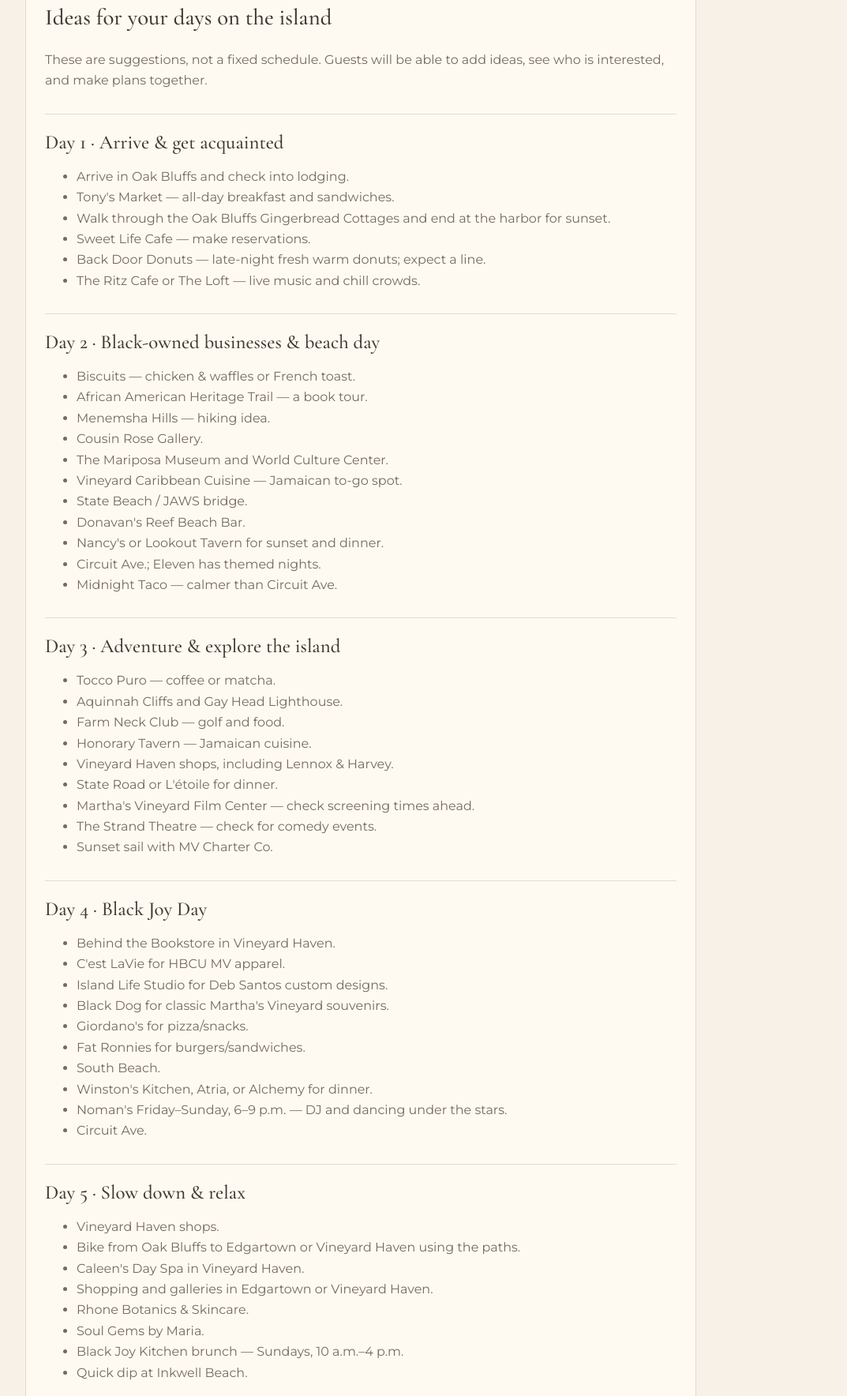
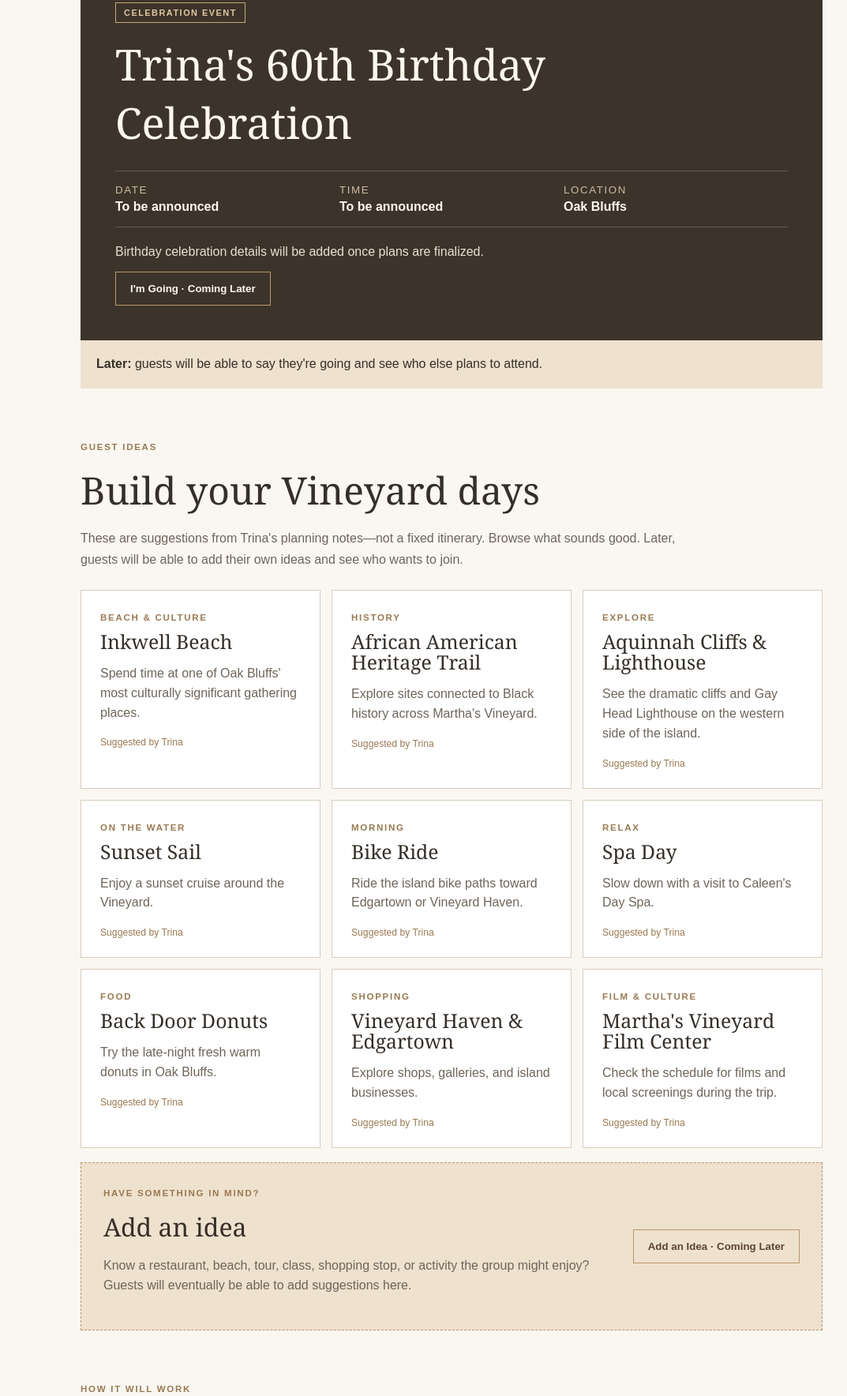
Before and after one commit to minkabean/vacaybuilder, a plain HTML site: page plans.html in a window 1280 px wide. Shown: the part 707-2475 px from the top of the page at 79% size, without its empty margins (68-1141 px from the left). Drawn offline with nearby package versions, Linux system fonts and the light colour scheme.

Commit message:
Add files via upload

```diff
--- a/plans.html
+++ b/plans.html
@@ -5,6 +5,19 @@
 <meta name="viewport" content="width=device-width,initial-scale=1">
 <title>Celebration Plans & Guest Ideas | Trina's Celebration</title>
 <link rel="stylesheet" href="styles.css">
+<style>
+:root{--ink:#352f28;--muted:#6e655a;--gold:#9b7950;--cream:#f7f1e8;--tan:#eee1ce;--line:#d9ccbb}
+*{box-sizing:border-box}body{margin:0;background:#faf7f2;color:var(--ink);font-family:Arial,sans-serif}.container{width:min(1080px,calc(100% - 36px));margin:auto}
+.site-header{border-bottom:1px solid var(--line);background:#faf7f2}.nav{display:flex;justify-content:space-between;gap:20px;align-items:center;padding:18px 0}.brand{color:var(--ink);text-decoration:none;font-family:Georgia,serif;font-size:1.25rem}.nav-links{display:flex;gap:16px;flex-wrap:wrap}.nav-links a{color:var(--ink);text-decoration:none;font-size:.88rem}
+.page-hero{padding:70px 0 48px}.eyebrow,.section-tag,.ideas small,.meetup small{color:var(--gold);font-size:.72rem;font-weight:700;letter-spacing:.15em;text-transform:uppercase}.page-hero h1,.plans-section h2,.official-event h3,.ideas h3,.add-idea h3,.meetup h3{font-family:Georgia,serif;font-weight:400}.page-hero h1{font-size:clamp(3rem,8vw,5.5rem);line-height:.95;margin:12px 0 18px}.lead{max-width:780px;font-size:1.15rem;line-height:1.65;color:var(--muted)}
+.plans-section{max-width:940px;margin:0 auto 64px}.plans-section>h2{font-size:clamp(2rem,5vw,3rem);margin:6px 0 10px}.intro-copy{max-width:760px;color:var(--muted);line-height:1.65;margin-bottom:25px}
+.official-event{padding:clamp(26px,5vw,44px);background:#3c342b;color:#fff8ee}.badge{display:inline-block;padding:6px 10px;border:1px solid #c5a779;color:#e2c89f;font-size:.68rem;font-weight:bold;letter-spacing:.14em;text-transform:uppercase}.official-event h3{font-size:clamp(2rem,6vw,3.4rem);margin:15px 0 24px}.event-details{display:grid;grid-template-columns:repeat(3,1fr);border-block:1px solid #ffffff30;margin-bottom:22px}.event-details div{display:grid;gap:5px;padding:16px 10px 16px 0}.event-details small{color:#cdbb9f;text-transform:uppercase;letter-spacing:.12em}.official-event p{color:#e9dfd1}.official-event button,.add-idea button{padding:13px 18px;background:transparent;border:1px solid #b99768;color:inherit;font-weight:bold}.future-note{margin:0;padding:18px 20px;background:var(--tan);line-height:1.55}
+.ideas{display:grid;grid-template-columns:repeat(3,1fr);gap:14px}.ideas article{padding:24px;background:#fff;border:1px solid var(--line)}.ideas h3{font-size:1.55rem;line-height:1.05;margin:9px 0 10px}.ideas p{color:var(--muted);line-height:1.55}.ideas em{display:block;margin-top:18px;color:var(--gold);font-size:.76rem;font-style:normal}
+.add-idea{display:flex;align-items:center;justify-content:space-between;gap:28px;margin-top:18px;padding:28px;background:var(--tan);border:1px dashed #b99768}.add-idea h3{font-size:2rem;margin:5px 0 8px}.add-idea p{max-width:620px;color:var(--muted);line-height:1.55}.add-idea button{color:#5b4630;flex:none}
+.meetup{display:grid;grid-template-columns:1.3fr 1fr auto;gap:22px;align-items:center;padding:24px;background:#fff;border:1px solid var(--line)}.meetup h3{font-size:1.7rem;margin:7px 0}.meetup span{color:var(--muted)}
+footer{border-top:1px solid var(--line);padding:28px 0;color:var(--muted);font-size:.85rem}
+@media(max-width:760px){.nav{align-items:flex-start}.nav-links{gap:10px}.event-details,.ideas,.meetup{grid-template-columns:1fr}.event-details div{border-bottom:1px solid #ffffff20}.add-idea{display:block}.add-idea button{margin-top:12px}.page-hero{padding-top:48px}}
+</style>
 </head>
 <body>
 <header class="site-header">
@@ -22,93 +35,66 @@
 </header>
 <main class="container">
   <section class="page-hero">
-    <div class="eyebrow">Together</div>
-    <h1>Celebration plans & guest ideas</h1>
-    <p class="lead">A clear separation between hosted celebration plans and flexible ideas guests can build together.</p>
+    <div class="eyebrow">Together on the Vineyard</div>
+    <h1>Celebration Plans & Guest Ideas</h1>
+    <p class="lead">Some moments are being planned for the group. The rest of your time is yours to explore, relax, and make plans with each other.</p>
   </section>
-  <section class="content">
 
-<article class="info-box official-plan">
-  <div class="section-tag">Celebration plans</div>
-  <h2>Plans everyone should know about</h2>
-  <p>This is where Trina's birthday celebration, retirement celebration, group meals, worship gatherings, or other hosted plans will appear once confirmed.</p>
-  <div class="plan-placeholder">
-    <strong>Trina's Birthday Celebration:</strong>
-    <span>Date, time, location, and details will be added when finalized.</span>
-  </div>
-</article>
+  <section class="plans-section">
+    <div class="section-tag">Celebration Plans</div>
+    <h2>Plans everyone should know about</h2>
+    <p class="intro-copy">These are hosted plans for Trina's celebration. Dates, times, locations, and gathering details will appear here as they are confirmed.</p>
 
-<article class="info-box">
-  <div class="section-tag">Guest ideas</div>
-  <h2>Ideas for your days on the island</h2>
-  <p>These are suggestions, not a fixed schedule. Guests will be able to add ideas, see who is interested, and make plans together.</p>
+    <article class="official-event">
+      <span class="badge">Celebration Event</span>
+      <h3>Trina's 60th Birthday Celebration</h3>
+      <div class="event-details">
+        <div><small>Date</small><strong>To be announced</strong></div>
+        <div><small>Time</small><strong>To be announced</strong></div>
+        <div><small>Location</small><strong>Oak Bluffs</strong></div>
+      </div>
+      <p>Birthday celebration details will be added once plans are finalized.</p>
+      <button disabled>I'm Going · Coming Later</button>
+    </article>
+    <p class="future-note"><strong>Later:</strong> guests will be able to say they're going and see who else plans to attend.</p>
+  </section>
 
-  <div class="day-block"><h3>Day 1 · Arrive & get acquainted</h3><ul>
-    <li>Arrive in Oak Bluffs and check into lodging.</li>
-    <li>Tony's Market — all-day breakfast and sandwiches.</li>
-    <li>Walk through the Oak Bluffs Gingerbread Cottages and end at the harbor for sunset.</li>
-    <li>Sweet Life Cafe — make reservations.</li>
-    <li>Back Door Donuts — late-night fresh warm donuts; expect a line.</li>
-    <li>The Ritz Cafe or The Loft — live music and chill crowds.</li>
-  </ul></div>
+  <section class="plans-section">
+    <div class="section-tag">Guest Ideas</div>
+    <h2>Build your Vineyard days</h2>
+    <p class="intro-copy">These are suggestions from Trina's planning notes—not a fixed itinerary. Browse what sounds good. Later, guests will be able to add their own ideas and see who wants to join.</p>
 
-  <div class="day-block"><h3>Day 2 · Black-owned businesses & beach day</h3><ul>
-    <li>Biscuits — chicken & waffles or French toast.</li>
-    <li>African American Heritage Trail — a book tour.</li>
-    <li>Menemsha Hills — hiking idea.</li>
-    <li>Cousin Rose Gallery.</li>
-    <li>The Mariposa Museum and World Culture Center.</li>
-    <li>Vineyard Caribbean Cuisine — Jamaican to-go spot.</li>
-    <li>State Beach / JAWS bridge.</li>
-    <li>Donavan's Reef Beach Bar.</li>
-    <li>Nancy's or Lookout Tavern for sunset and dinner.</li>
-    <li>Circuit Ave.; Eleven has themed nights.</li>
-    <li>Midnight Taco — calmer than Circuit Ave.</li>
-  </ul></div>
+    <div class="ideas">
+      <article><small>Beach & Culture</small><h3>Inkwell Beach</h3><p>Spend time at one of Oak Bluffs' most culturally significant gathering places.</p><em>Suggested by Trina</em></article>
+      <article><small>History</small><h3>African American Heritage Trail</h3><p>Explore sites connected to Black history across Martha's Vineyard.</p><em>Suggested by Trina</em></article>
+      <article><small>Explore</small><h3>Aquinnah Cliffs & Lighthouse</h3><p>See the dramatic cliffs and Gay Head Lighthouse on the western side of the island.</p><em>Suggested by Trina</em></article>
+      <article><small>On the Water</small><h3>Sunset Sail</h3><p>Enjoy a sunset cruise around the Vineyard.</p><em>Suggested by Trina</em></article>
+      <article><small>Morning</small><h3>Bike Ride</h3><p>Ride the island bike paths toward Edgartown or Vineyard Haven.</p><em>Suggested by Trina</em></article>
+      <article><small>Relax</small><h3>Spa Day</h3><p>Slow down with a visit to Caleen's Day Spa.</p><em>Suggested by Trina</em></article>
+      <article><small>Food</small><h3>Back Door Donuts</h3><p>Try the late-night fresh warm donuts in Oak Bluffs.</p><em>Suggested by Trina</em></article>
+      <article><small>Shopping</small><h3>Vineyard Haven & Edgartown</h3><p>Explore shops, galleries, and island businesses.</p><em>Suggested by Trina</em></article>
+      <article><small>Film & Culture</small><h3>Martha's Vineyard Film Center</h3><p>Check the schedule for films and local screenings during the trip.</p><em>Suggested by Trina</em></article>
+    </div>
 
-  <div class="day-block"><h3>Day 3 · Adventure & explore the island</h3><ul>
-    <li>Tocco Puro — coffee or matcha.</li>
-    <li>Aquinnah Cliffs and Gay Head Lighthouse.</li>
-    <li>Farm Neck Club — golf and food.</li>
-    <li>Honorary Tavern — Jamaican cuisine.</li>
-    <li>Vineyard Haven shops, including Lennox & Harvey.</li>
-    <li>State Road or L'étoile for dinner.</li>
-    <li>Martha's Vineyard Film Center — check screening times ahead.</li>
-    <li>The Strand Theatre — check for comedy events.</li>
-    <li>Sunset sail with MV Charter Co.</li>
-  </ul></div>
+    <article class="add-idea">
+      <div>
+        <div class="section-tag">Have something in mind?</div>
+        <h3>Add an idea</h3>
+        <p>Know a restaurant, beach, tour, class, shopping stop, or activity the group might enjoy? Guests will eventually be able to add suggestions here.</p>
+      </div>
+      <button disabled>Add an Idea · Coming Later</button>
+    </article>
+  </section>
 
-  <div class="day-block"><h3>Day 4 · Black Joy Day</h3><ul>
-    <li>Behind the Bookstore in Vineyard Haven.</li>
-    <li>C'est LaVie for HBCU MV apparel.</li>
-    <li>Island Life Studio for Deb Santos custom designs.</li>
-    <li>Black Dog for classic Martha's Vineyard souvenirs.</li>
-    <li>Giordano's for pizza/snacks.</li>
-    <li>Fat Ronnies for burgers/sandwiches.</li>
-    <li>South Beach.</li>
-    <li>Winston's Kitchen, Atria, or Alchemy for dinner.</li>
-    <li>Noman's Friday–Sunday, 6–9 p.m. — DJ and dancing under the stars.</li>
-    <li>Circuit Ave.</li>
-  </ul></div>
-
-  <div class="day-block"><h3>Day 5 · Slow down & relax</h3><ul>
-    <li>Vineyard Haven shops.</li>
-    <li>Bike from Oak Bluffs to Edgartown or Vineyard Haven using the paths.</li>
-    <li>Caleen's Day Spa in Vineyard Haven.</li>
-    <li>Shopping and galleries in Edgartown or Vineyard Haven.</li>
-    <li>Rhone Botanics & Skincare.</li>
-    <li>Soul Gems by Maria.</li>
-    <li>Black Joy Kitchen brunch — Sundays, 10 a.m.–4 p.m.</li>
-    <li>Quick dip at Inkwell Beach.</li>
-  </ul></div>
-</article>
-
-<article class="info-box future-feature">
-  <div class="section-tag">Coming later</div>
-  <h2>Who's going?</h2>
-  <p>For each plan or guest-created meetup, guests will eventually be able to mark that they are going or interested. The event can then show who is joining, the meeting place, and the time so nobody has to coordinate through a long email chain.</p>
-</article>
-
+  <section class="plans-section">
+    <div class="section-tag">How it will work</div>
+    <h2>An idea can become a meetup</h2>
+    <p class="intro-copy">When someone decides when they're going, the idea can become a meetup so everyone knows when and where to meet.</p>
+    <article class="meetup">
+      <div><small>Example</small><h3>Sunset Sail</h3></div>
+      <div><strong>Friday · 5:30 PM</strong><br>Meet at Oak Bluffs Harbor</div>
+      <div><strong>8 Going</strong><br><span>4 Interested</span></div>
+    </article>
   </section>
 </main>
 <footer><div class="container">Trina's 60th Birthday & Retirement Celebration · Martha's Vineyard, Massachusetts</div></footer>
```
